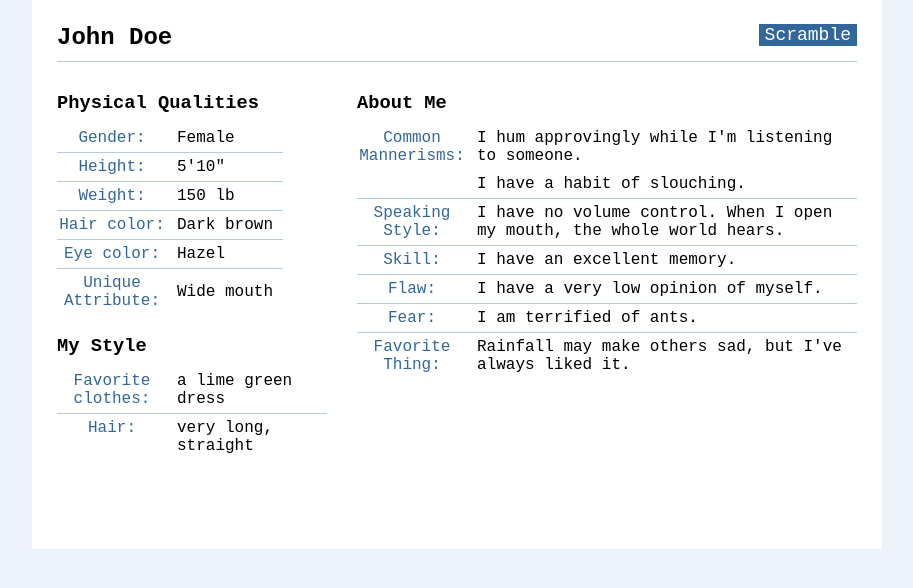
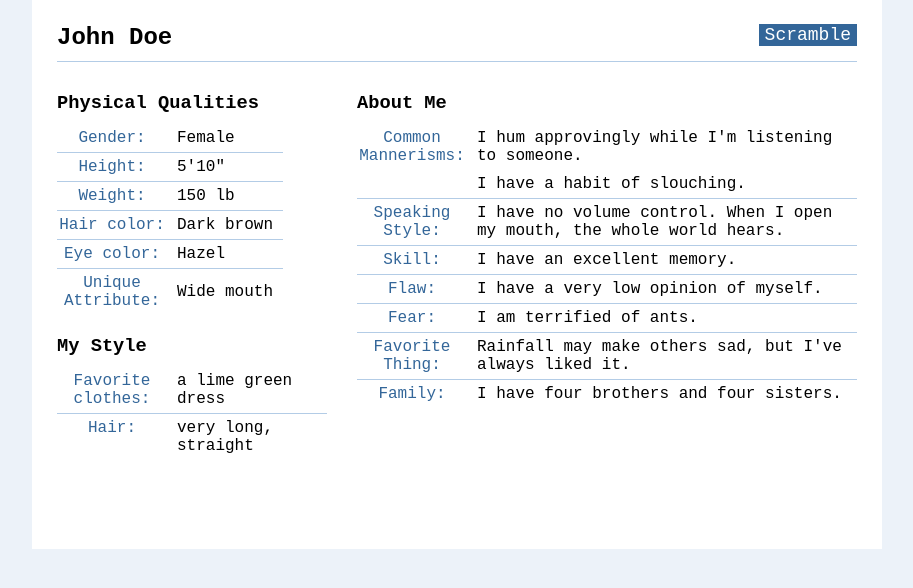
Before and after one commit to davidhammaker/Storc, a Flask app: page / in a window 1280 px wide. Shown: the part 136-724 px from the top of the page, without its empty margins (183-1096 px from the left). Run offline with Flask 2, Linux system fonts and the light colour scheme.

Commit message:
Add family
A character may have no parents, one parent, or both parents, and may or
may not have up to four brothers and four sisters. A character may also
be alone. The 'family' is selected in 'main.js' and displayed on
'base.html'.

```diff
--- a/static/main.js
+++ b/static/main.js
@@ -419,6 +419,27 @@ let favoriteThings = [
     'There\'s nothing like a comfortable piece of clothing.'
 ];
 
+let parents = [
+    null,
+    'both my parents',
+    'my father',
+    'my mother'
+];
+let brothers = [
+    null,
+    'one brother',
+    'two brothers',
+    'three brothers',
+    'four brothers'
+];
+let sisters = [
+    null,
+    'one sister',
+    'two sisters',
+    'three sisters',
+    'four sisters'
+];
+
 // Define an array of mutually exclusive attributes
 
 let exclusions = [
@@ -751,6 +772,42 @@ function getFavoriteThing() {
     return favoriteThing
 };
 
+function getFamily() {
+    let family;
+    let familyElement = document.getElementById('family');
+    let familyObject = {
+        parents: choice(parents),
+        brothers: choice(brothers),
+        sisters: choice(sisters)
+    };
+    if (familyObject.parents && familyObject.brothers && familyObject.sisters) {
+        family = `I have ${familyObject.parents}, ${familyObject.brothers}, and ${familyObject.sisters}.`;
+    }
+    else if (familyObject.parents && familyObject.brothers) {
+        family = `I have ${familyObject.parents} and ${familyObject.brothers}.`;
+    }
+    else if (familyObject.parents && familyObject.sisters) {
+        family = `I have ${familyObject.parents} and ${familyObject.sisters}.`;
+    }
+    else if (familyObject.brothers && familyObject.sisters) {
+        family = `I have ${familyObject.brothers} and ${familyObject.sisters}.`;
+    }
+    else if (familyObject.parents) {
+        family = `I have ${familyObject.parents}.`;
+    }
+    else if (familyObject.brothers) {
+        family = `I have ${familyObject.brothers}.`;
+    }
+    else if (familyObject.sisters) {
+        family = `I have ${familyObject.sisters}.`;
+    }
+    else {
+        family = `I'm on my own.`;
+    }
+    familyElement.textContent = family;
+    return family
+};
+
 // Select character attributes
 
 function select() {
@@ -771,6 +828,7 @@ function select() {
     let flaw = getFlaw();
     let fear = getFear();
     let favoriteThing = getFavoriteThing();
+    let family = getFamily();
 
     // Ensure that no attributes are mutually exclusive
 
--- a/templates/base.html
+++ b/templates/base.html
@@ -82,6 +82,10 @@
                             <td class="key">Favorite Thing:</td>
                             <td id="favorite">favorite thing</td>
                         </tr>
+                        <tr>
+                            <td class="key">Family:</td>
+                            <td id="family">family</td>
+                        </tr>
                     </table>
                 </div>
                 <div class="box-l">
```
